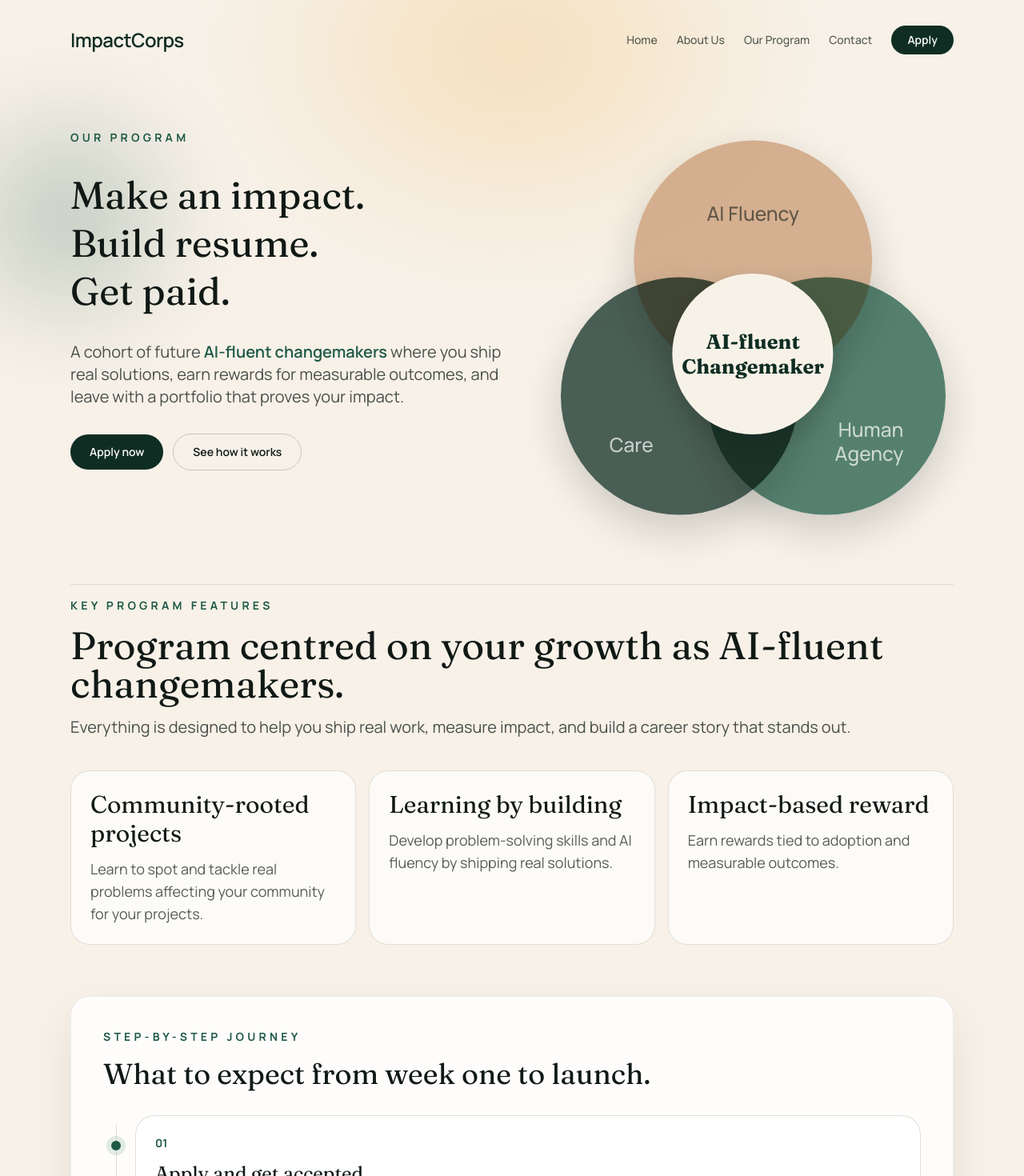
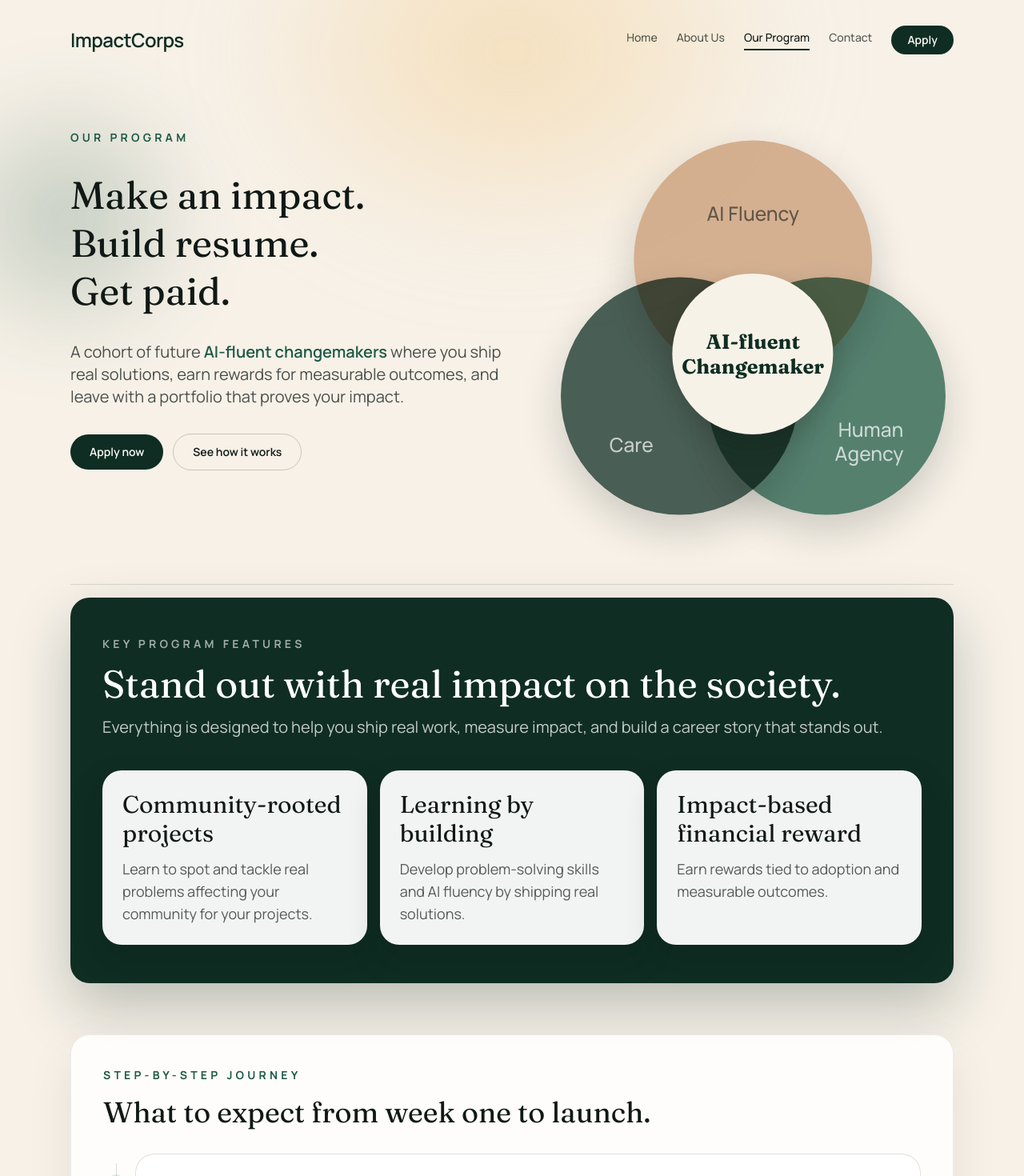
Before and after one commit to interconrhino/ImpactCorpsVerHCI, a Next.js app: page /ourprogram in a window 1280 px wide. Shown: the top 1470 px of the page at 80% size. Built offline with nearby package versions, Linux system fonts and the light colour scheme.

Commit message:
20260115
nav bar improvement

```diff
--- a/app/components/site-header.tsx
+++ b/app/components/site-header.tsx
@@ -1,6 +1,7 @@
 "use client";
 
 import Link from "next/link";
+import { usePathname } from "next/navigation";
 import { useEffect, useState } from "react";
 
 type NavItem = {
@@ -22,8 +23,17 @@ export default function SiteHeader({
 }: {
   navItems?: NavItem[];
 }) {
+  const pathname = usePathname();
   const [isScrolled, setIsScrolled] = useState(false);
   const [isMenuOpen, setIsMenuOpen] = useState(false);
+
+  const isActive = (href: string) => {
+    if (href === "/") {
+      return pathname === "/";
+    }
+
+    return pathname.startsWith(href);
+  };
 
   useEffect(() => {
     const onScroll = () => {
@@ -66,7 +76,11 @@ export default function SiteHeader({
                 className={
                   item.variant === "button"
                     ? "button-primary rounded-full px-5 py-2 text-sm font-semibold"
-                    : "hover:text-[color:var(--ink)]"
+                    : `border-b-2 pb-1 transition ${
+                        isActive(item.href)
+                          ? "border-[color:var(--forest)] text-[color:var(--ink)]"
+                          : "border-transparent hover:border-[color:var(--ink)]/40 hover:text-[color:var(--ink)]"
+                      }`
                 }
               >
                 {item.label}
@@ -114,7 +128,11 @@ export default function SiteHeader({
                   className={
                     item.variant === "button"
                       ? "button-primary inline-flex w-full items-center justify-center rounded-full px-5 py-2 text-sm font-semibold"
-                      : "rounded-full px-4 py-2 text-sm font-semibold text-[color:var(--ink)]/80 hover:text-[color:var(--ink)]"
+                      : `rounded-full px-4 py-2 text-sm font-semibold transition ${
+                          isActive(item.href)
+                            ? "text-[color:var(--ink)] underline decoration-[color:var(--forest)] decoration-2 underline-offset-4"
+                            : "text-[color:var(--ink)]/80 hover:text-[color:var(--ink)]"
+                        }`
                   }
                 >
                   {item.label}
--- a/app/ourprogram/page.tsx
+++ b/app/ourprogram/page.tsx
@@ -14,7 +14,7 @@ export default function OurProgramPage() {
         "Develop problem-solving skills and AI fluency by shipping real solutions.",
     },
     {
-      title: "Impact-based reward",
+      title: "Impact-based financial reward",
       description:
         "Earn rewards tied to adoption and measurable outcomes.",
     },
@@ -168,15 +168,15 @@ export default function OurProgramPage() {
         id="features"
         className="mx-auto w-full max-w-6xl px-6 pb-16 pt-4"
       >
-        <div className="space-y-10">
+        <div className="space-y-10 rounded-3xl bg-[color:var(--forest)] px-8 py-12 text-white shadow-[0_30px_70px_rgba(15,45,35,0.25)] md:px-10">
           <div className="space-y-4">
-            <p className="text-sm font-bold uppercase tracking-[0.3em] text-[color:var(--moss)]">
+            <p className="text-sm font-bold uppercase tracking-[0.3em] text-white/60">
               Key program features
             </p>
-            <h2 className="font-display text-4xl text-[color:var(--ink)] md:text-5xl">
-              Program centred on your growth as AI-fluent changemakers.
+            <h2 className="font-display text-4xl text-white md:text-5xl">
+              Stand out with real impact on the society.
             </h2>
-            <p className="text-lg text-[color:var(--ink)]/75 md:text-xl">
+            <p className="text-lg text-white/75 md:text-xl">
               Everything is designed to help you ship real work, measure impact,
               and build a career story that stands out.
             </p>
@@ -185,7 +185,7 @@ export default function OurProgramPage() {
             {programFeatures.map((feature) => (
               <div
                 key={feature.title}
-                className="rounded-3xl border border-[color:var(--stone)]/70 bg-white/70 p-6"
+                className="rounded-3xl border border-white/15 bg-white/95 p-6 text-[color:var(--ink)] shadow-[0_18px_40px_rgba(10,20,16,0.18)]"
               >
                 <h3 className="font-display text-2xl text-[color:var(--ink)] md:text-3xl">
                   {feature.title}
```
